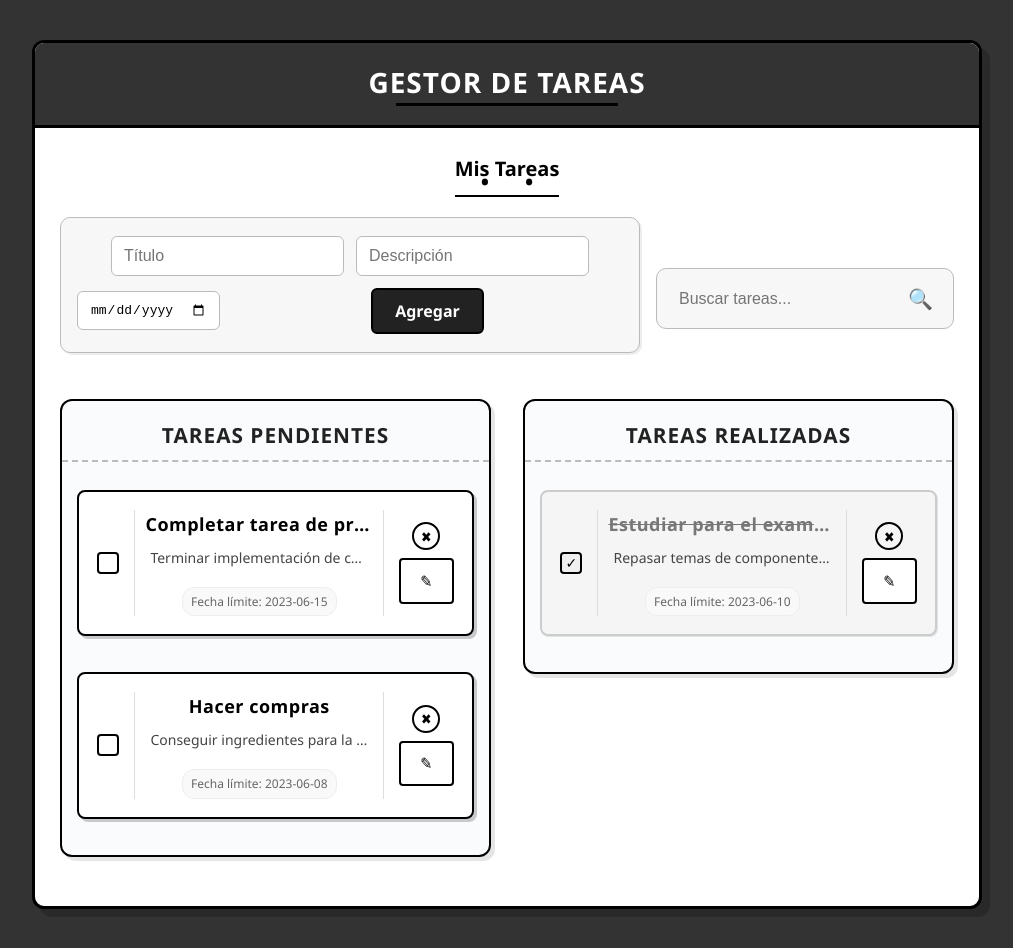
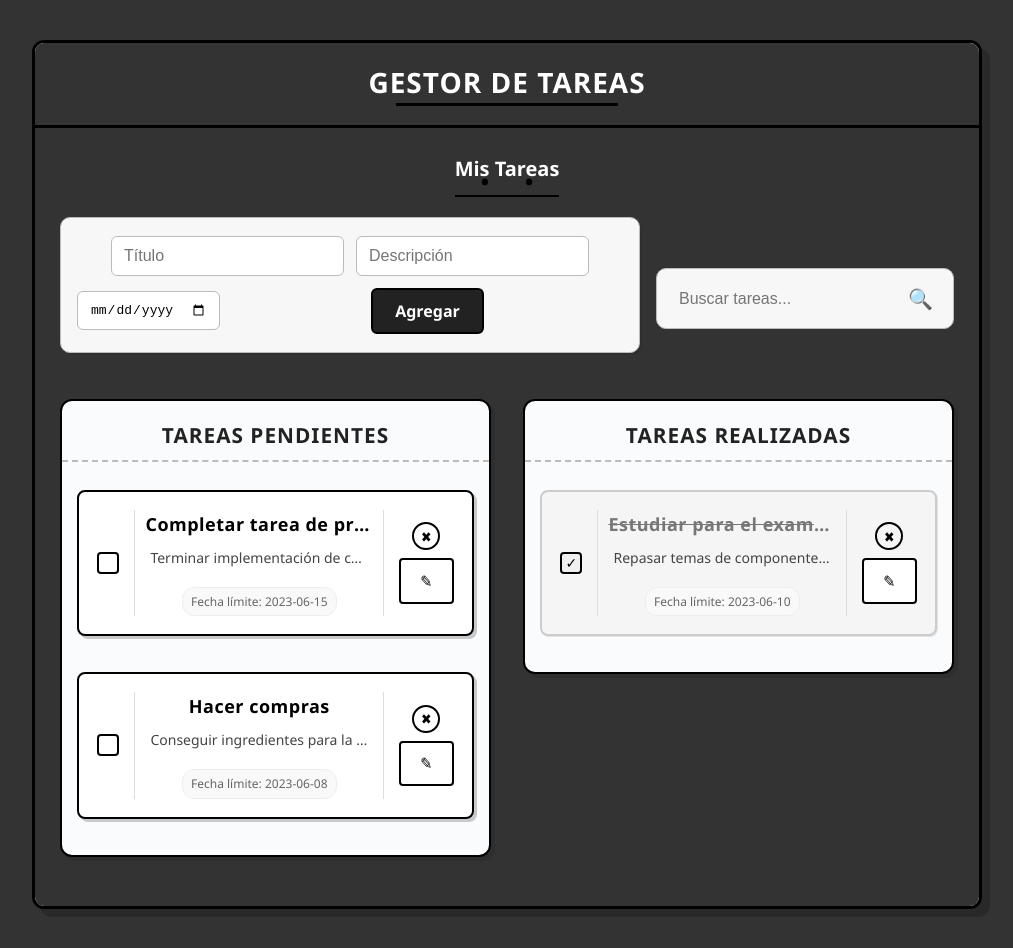
Before and after one commit to EduardTr48/pv_tp3_grupo4, a React (Vite) app in the folder pv_tp3_grupo4/: page / in a window 1280 px wide. Shown: the whole page, without its empty margins (133-1146 px from the left). Built offline with nearby package versions, Linux system fonts and the light colour scheme.

Commit message:
style: aplicar dark a main

```diff
--- a/pv_tp3_grupo4/src/App.css
+++ b/pv_tp3_grupo4/src/App.css
@@ -88,6 +88,12 @@ main {
   align-items: center;
 }
 
+main.dark{
+  background-color: #333;
+  color: #fff;
+}
+
+
 main h2 {
   margin-bottom: 20px;
   font-size: 20px;
@@ -97,6 +103,10 @@ main h2 {
   border-bottom: 2px solid #000;
   text-align: center;
   position: relative;
+}
+
+main.dark h2{
+  color: #fff;
 }
 
 main h2::before, main h2::after {
--- a/pv_tp3_grupo4/src/App.jsx
+++ b/pv_tp3_grupo4/src/App.jsx
@@ -127,7 +127,7 @@ function App() {
       <header className={darkMode ? 'dark' : ''}>
         <h1>Gestor de Tareas</h1>
       </header>
-      <main>
+      <main className={darkMode ? 'dark' : ''}>
         <h2>Mis Tareas</h2>
         <div style={{
           display: 'flex',
```
